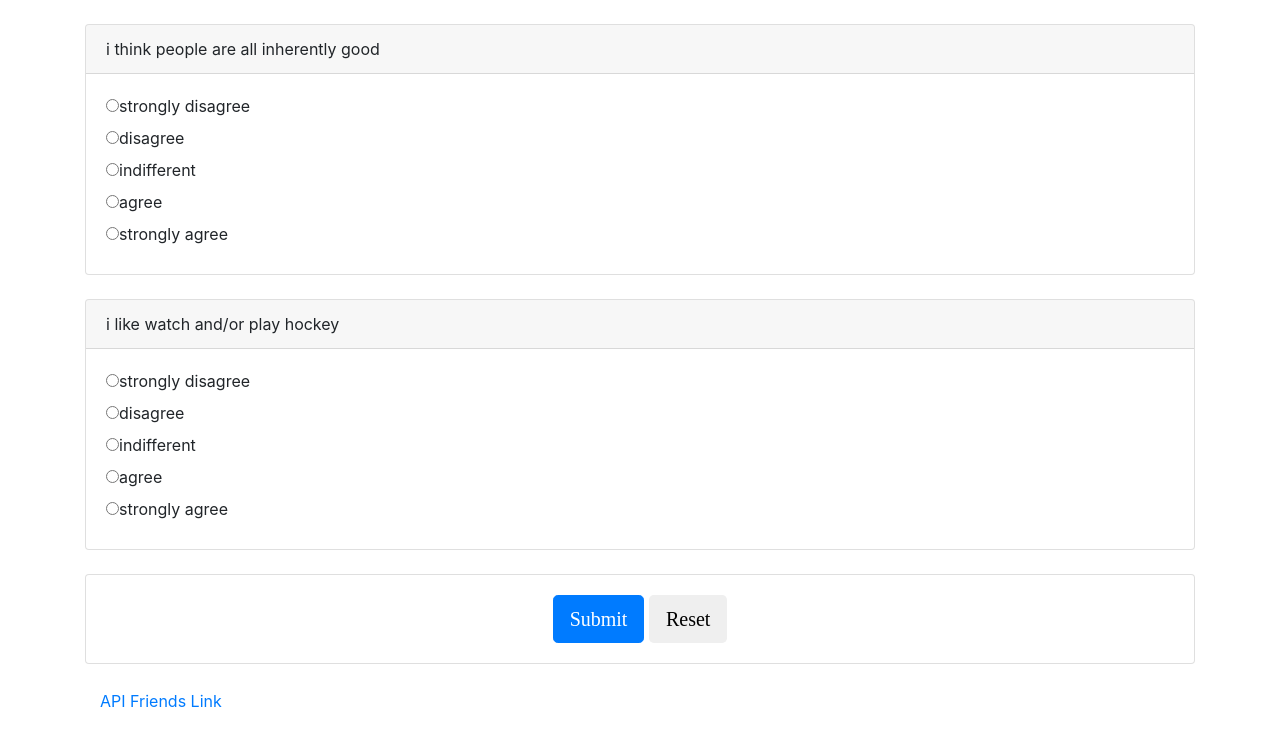
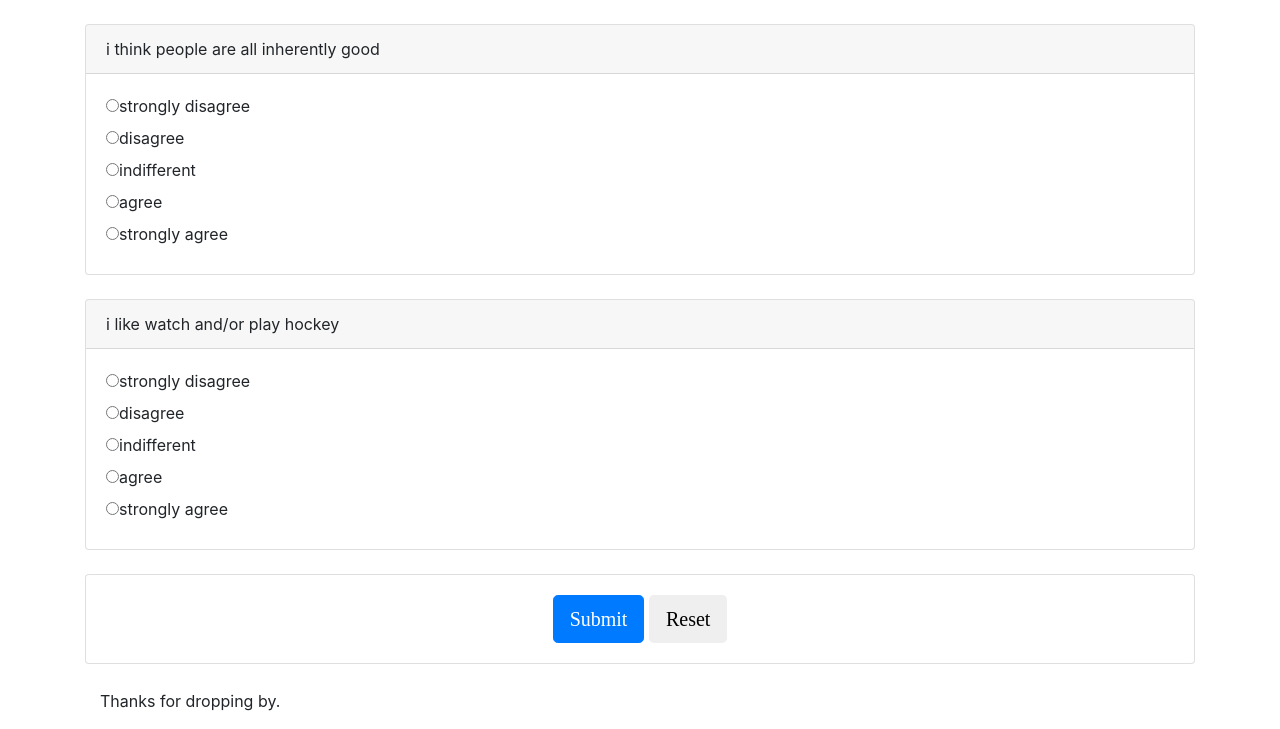
Before and after one commit to travrodowick/friend-finder, a website: page app/public/survey.html in a window 1280 px wide. Shown: the part 2846-3575 px from the top of the page. Drawn offline with nearby package versions, Linux system fonts and the light colour scheme.

Commit message:
killed not working link at bottom of page

```diff
--- a/app/public/survey.html
+++ b/app/public/survey.html
@@ -457,7 +457,7 @@
       <footer class="footer">
         <div class="container">
           <p>
-            <a href="/api/friends">API Friends Link</a>
+            Thanks for dropping by.
           </p>
         </div>
       </footer>
@@ -565,10 +565,8 @@ $("#submit-btn").on("click", function(event) {
 
       if (window.getComputedStyle(friendCard).display === "none") {
         $("#friendMatch").css("display", "block")
-        console.log("wtf")
       } else {
         $("#friendMatch").css("display", "none")
-        console.log("i dont understand")
       }
 
     }
```
